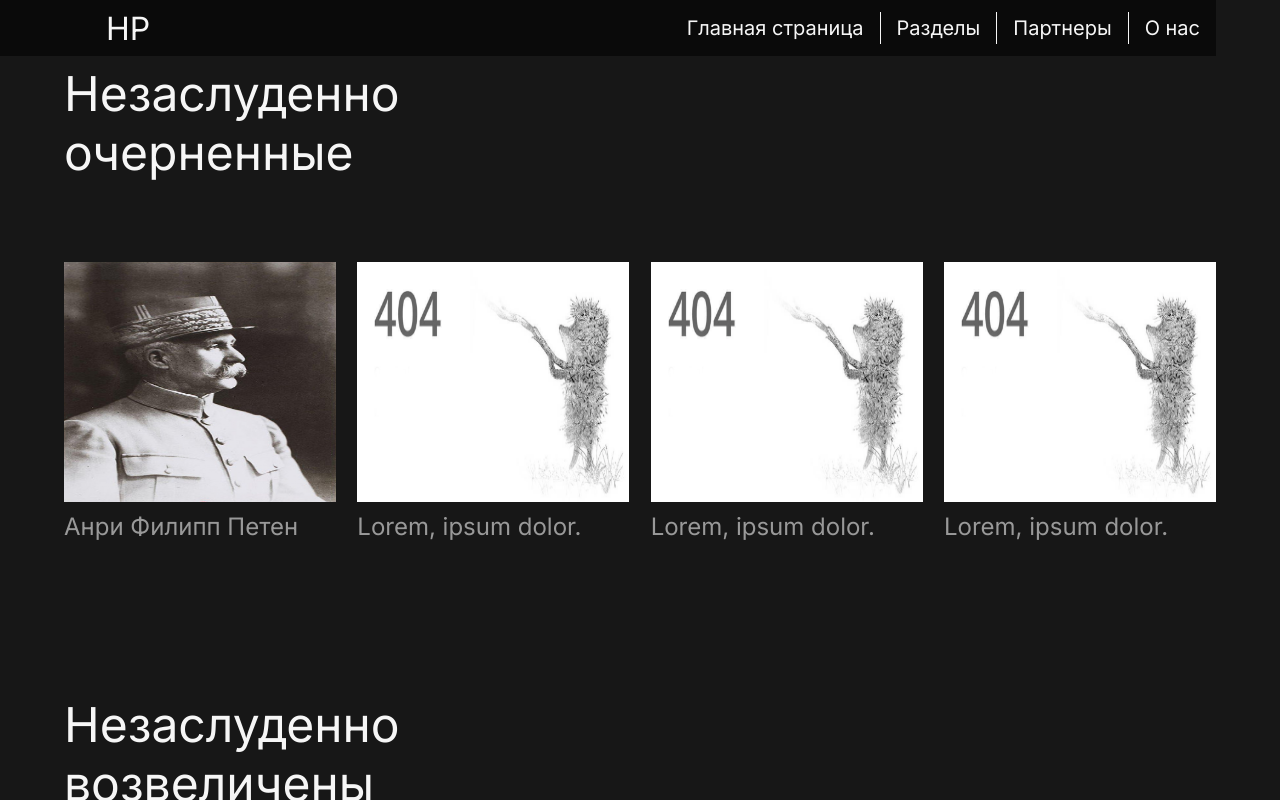
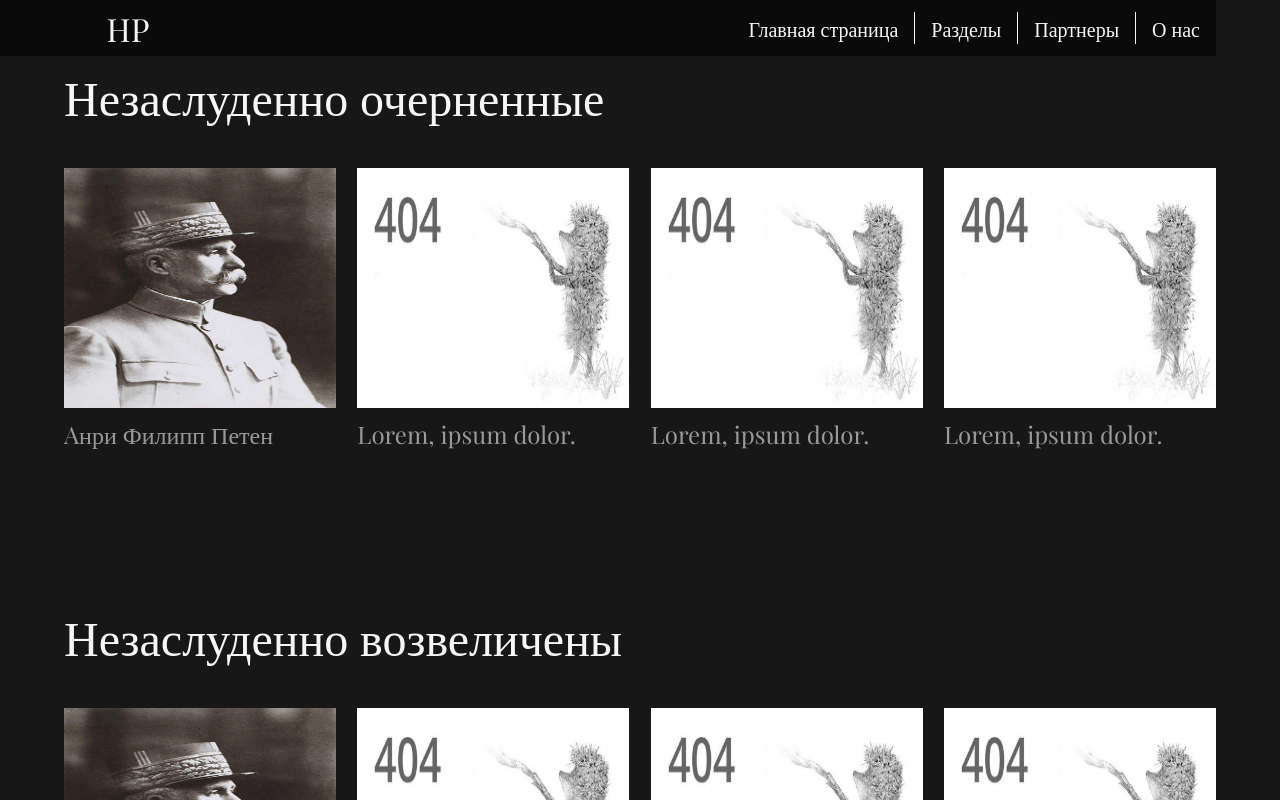
Before and after one commit to FrowningCat/history_in_personalities, a Next.js app: page /article in a window 1280 px wide. Shown: the top 800 px of the page. Built offline with nearby package versions, Linux system fonts and the light colour scheme.

Commit message:
replaced the font

```diff
--- a/app/globals.css
+++ b/app/globals.css
@@ -1,8 +1,9 @@
-@import url("https://fonts.googleapis.com/css2?family=Monoton&=Manrope:wght@400;600;700&display=swap");
+@import url("https://fonts.googleapis.com/css2?family=Monoton&family=Playfair+Display:wght@400;600;700&display=swap");
 * {
   margin: 0;
   padding: 0;
   cursor: default;
+  font-family: "Playfair Display";
 }
 
 html {
@@ -327,7 +328,7 @@
 }
 .article__personalities {
   width: 90vw;
-  padding-top: 10vh;
+  padding-top: 5vh;
   display: grid;
   margin-left: 5vw;
   margin-right: 5vw;
--- a/app/globals.scss
+++ b/app/globals.scss
@@ -1,4 +1,4 @@
-@import url('https://fonts.googleapis.com/css2?family=Monoton&=Manrope:wght@400;600;700&display=swap');
+@import url('https://fonts.googleapis.com/css2?family=Monoton&family=Playfair+Display:wght@400;600;700&display=swap');
 
 $mainTextColor: #999;
 $headerTextColor: #f6f6f6;
@@ -16,7 +16,7 @@
 $neonTextColor: lightseagreen;
 $neon404Coor: deeppink;
 
-$mainFontFamily: 'Manrope';
+$mainFontFamily: 'Playfair Display';
 $errorFontFamily: 'Monoton';
 
 $mainWeightText: 600;
@@ -49,6 +49,7 @@
     margin: 0;
     padding: 0;
     cursor: default;
+    font-family: $mainFontFamily;
 }
 
 html {
@@ -373,7 +374,7 @@
     }
     &__personalities {
         width: 90vw;
-        padding-top: 10vh;
+        padding-top: 5vh;
         display: grid;
         margin-left: 5vw;
         margin-right: 5vw;
```
Also changed, not shown: 1 other file (tests, documents, lock files or other folders).
